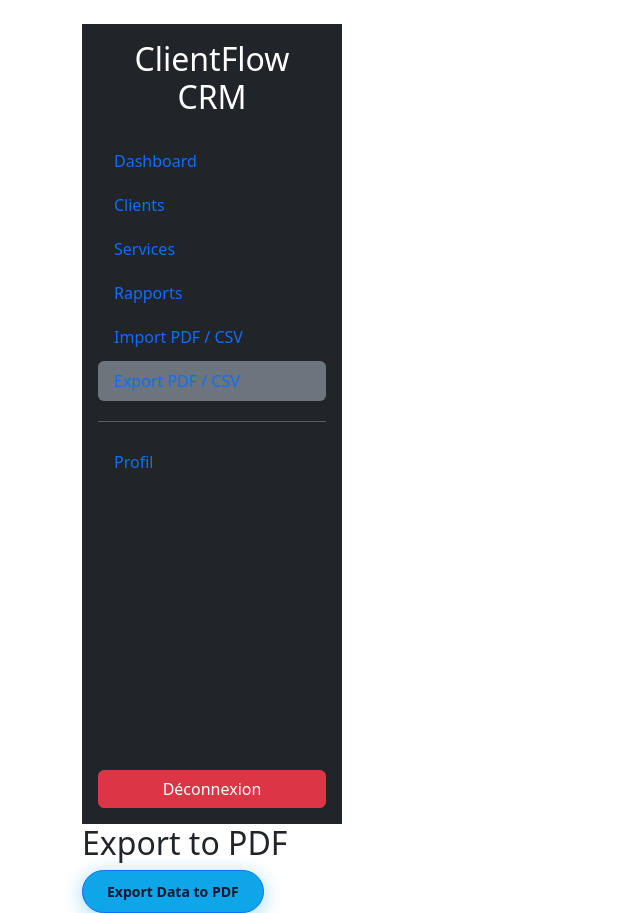
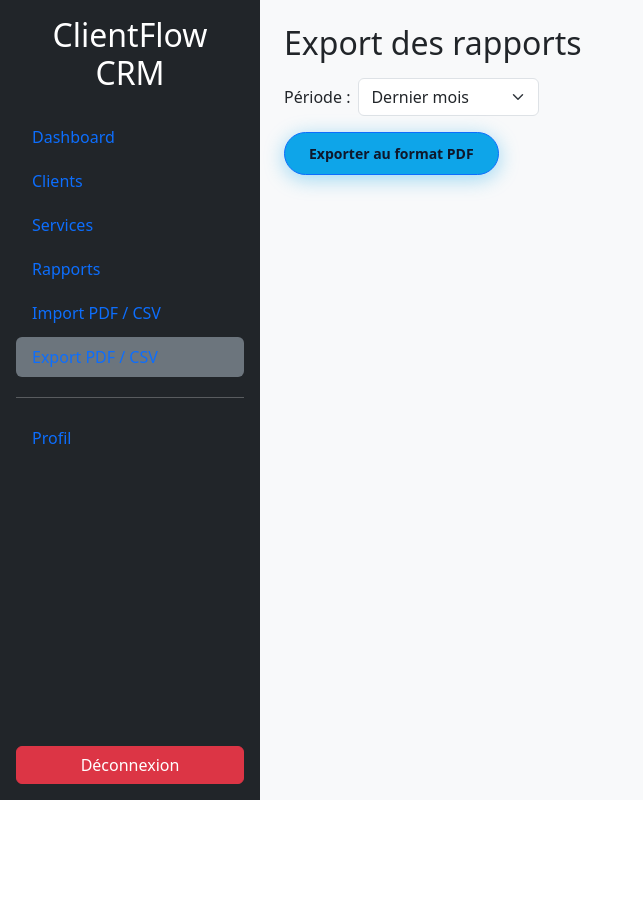
Before and after one commit to yamdev07/afridis_clients, a React (Vite) app in the folder my-react-app/: page /export in a window 1280 px wide. Shown: the whole page, without its empty margins (0-643 px from the left). After the commit the page ends 800 px from the top, so only its background shows below. Built offline with nearby package versions, Linux system fonts and the light colour scheme.

Commit message:
Add export files component

```diff
--- a/my-react-app/src/Pages/Export.jsx
+++ b/my-react-app/src/Pages/Export.jsx
@@ -1,13 +1,20 @@
-import React from 'react';
+import React, { useState } from 'react';
 import 'bootstrap/dist/css/bootstrap.min.css';
 import jsPDF from 'jspdf';
 import "../styles/Export.css";
 import Sidebar from './Sidebar';
 
-export default  function Export ({ data })  {
+export default  function Export ({ data = {} })  {
+  const [range, setRange] = useState("mois");
+
   const handleExport = () => {
     const doc = new jsPDF();
     let y = 10;
+    const header = `Période: ${
+      range === "mois" ? "dernier mois" : range === "trimestre" ? "dernier trimestre" : "dernière année"
+    }`;
+    doc.text(header, 10, y);
+    y += 10;
     Object.entries(data).forEach(([key, value]) => {
       doc.text(`${key}: ${value}`, 10, y);
       y += 10;
@@ -16,10 +23,26 @@ export default  function Export ({ data })  {
   };
 
   return (
-    <div className="container mt-4">
+    <div className="d-flex" style={{ minHeight: "100vh" }}>
       <Sidebar/>
-      <h2>Export to PDF</h2>
-      <button className="btn btn-primary" onClick={handleExport}>Export Data to PDF</button>
+      <main className="flex-grow-1 p-4 bg-light">
+        <h2 className="mb-3">Export des rapports</h2>
+        <div className="mb-3 d-flex flex-wrap align-items-center gap-2">
+          <label className="form-label mb-0">Période :</label>
+          <select
+            className="form-select w-auto"
+            value={range}
+            onChange={(e) => setRange(e.target.value)}
+          >
+            <option value="mois">Dernier mois</option>
+            <option value="trimestre">Dernier trimestre</option>
+            <option value="annee">Dernière année</option>
+          </select>
+        </div>
+        <button className="btn btn-primary" onClick={handleExport}>
+          Exporter au format PDF
+        </button>
+      </main>
     </div>
   );
 };
```
